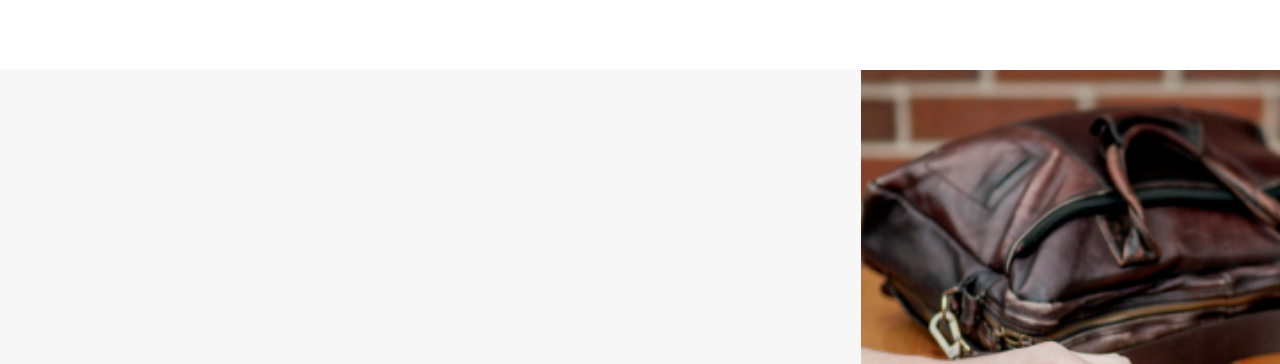
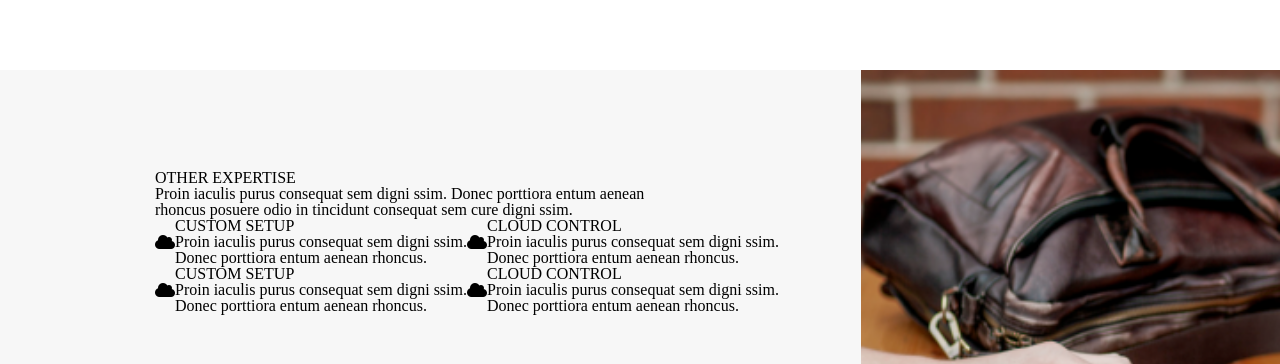
Before and after one commit to SopoSh/final-project, a website: page index.html in a window 1280 px wide. Shown: the part 1006-1370 px from the top of the page. Drawn offline with Linux system fonts and the light colour scheme.

Commit message:
3rd section started

```diff
--- a/index.html
+++ b/index.html
@@ -7,6 +7,7 @@
     <link rel="stylesheet" href="styles/style.css">
     <link href="https://fonts.googleapis.com/css?family=Montserrat" rel="stylesheet">
     <link href="https://fonts.googleapis.com/css?family=Noto+Sans" rel="stylesheet">
+    <link rel="stylesheet" href="https://use.fontawesome.com/releases/v5.6.3/css/all.css" integrity="sha384-UHRtZLI+pbxtHCWp1t77Bi1L4ZtiqrqD80Kn4Z8NTSRyMA2Fd33n5dQ8lWUE00s/" crossorigin="anonymous">
     <title>Document</title>
 </head>
 <body>
@@ -76,17 +77,72 @@
     </section>
 
     <section class="section2">
-      <div class="left">
+      <div class="right">
             <img src="styles/img/img1.bmp" alt="">
       </div>
-      <div class="right">
-        <h3></h3>
-        <p></p>
+      <div class="left">
+        <h3>OTHER EXPERTISE</h3>
+        <p>Proin iaculis purus consequat sem digni ssim. Donec porttiora entum aenean
+            <br>rhoncus posuere odio in tincidunt consequat sem cure digni ssim.</p>
+            <div class="two">
+                <div class="icon">
+                        <i class="fas fa-cloud"></i>
+                        <div>
+                    <h3>
+                        CUSTOM SETUP
+                    </h3>
+                    <p>
+                            Proin iaculis purus consequat sem digni ssim.
+                             <br> Donec porttiora entum aenean rhoncus.
+                    </p>
+                </div>
+                </div>
+
+                <div class="icon">
+                        <i class="fas fa-cloud"></i>
+                        <div>
+                    <h3>
+                        CLOUD CONTROL
+                    </h3>
+                    <p>
+                            Proin iaculis purus consequat sem digni ssim.
+                             <br> Donec porttiora entum aenean rhoncus.
+                    </p>
+                </div>
+                </div>
 
 
-      </div>
+            </div>
+            <div class="two">
+                    <div class="icon">
+                            <i class="fas fa-cloud"></i>
+                            <div>
+                        <h3>
+                            CUSTOM SETUP
+                        </h3>
+                        <p>
+                                Proin iaculis purus consequat sem digni ssim.
+                                 <br> Donec porttiora entum aenean rhoncus.
+                        </p>
+                    </div>
+                    </div>
+
+                    <div class="icon">
+                            <i class="fas fa-cloud"></i>
+                            <div>
+                        <h3>
+                            CLOUD CONTROL
+                        </h3>
+                        <p>
+                                Proin iaculis purus consequat sem digni ssim.
+                                 <br> Donec porttiora entum aenean rhoncus.
+                        </p>
+                    </div>
+                    </div>
 
 
+                </div>
+            </div>
 
 
     </section>
--- a/scss/base/base.scss
+++ b/scss/base/base.scss
@@ -13,11 +13,12 @@ body{
 .main{
    @extend %container;
      .cover{
-      background-image: linear-gradient(rgba(0, 0, 0, 0.5), rgba(0, 0, 0, 0.5)), url('../styles/img/dreams.bmp');
+      background-image: linear-gradient(rgba(0, 0, 0, 0.8), rgba(0, 0, 0, 0.8)), url('../styles/img/dreams.bmp');
       margin: 0 auto;
       @extend %background;
       opacity: 75%;
       height: 645px;
+
 
       .flex{
          @extend %flex-element;
@@ -150,10 +151,21 @@ p{
    margin-top: 81px;
    height: 618px;
    background: #f7f7f7;
-   .left{
+   .right{
       float: right;
       img{
          width: 419px;
+      }
+   }
+   .left{
+      float: left;
+      margin-left: 155px;
+      margin-top: 100px;
+      .two{
+         @extend %flex-element;
+         .icon{
+         @extend %flex-element;
+         }
       }
    }
 
--- a/scss/module/private.scss
+++ b/scss/module/private.scss
@@ -13,5 +13,5 @@
 %background {
     background-repeat: no-repeat;
     background-position: center;
-    background-attachment: cover;
+    background-attachment: fixed;
 }
```
Also changed, not shown: scss/module/mixins.scss (line endings or trailing spaces), styles/style.css.
